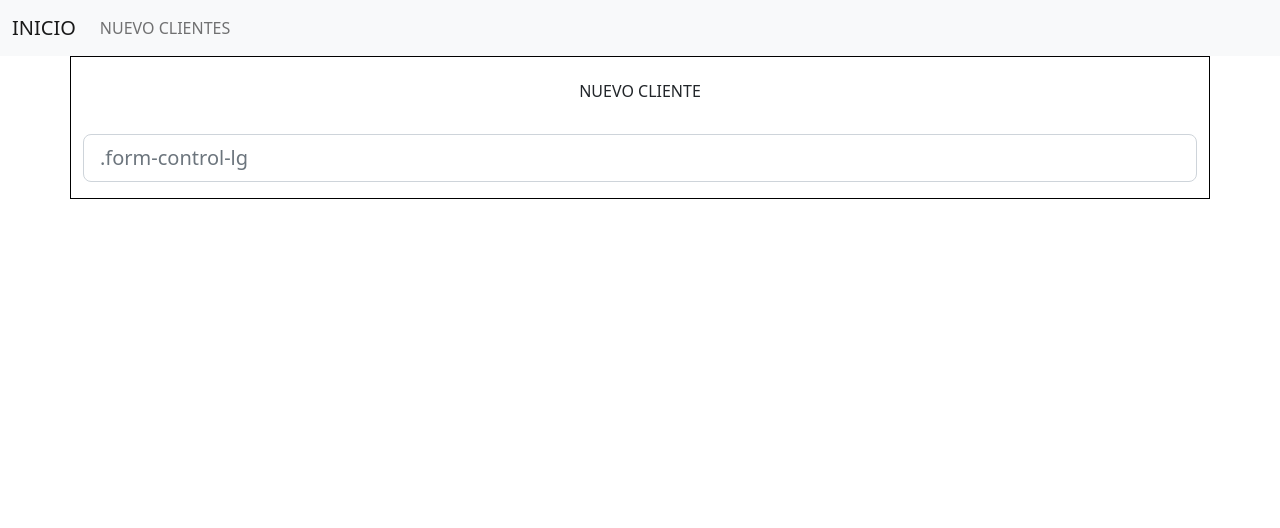
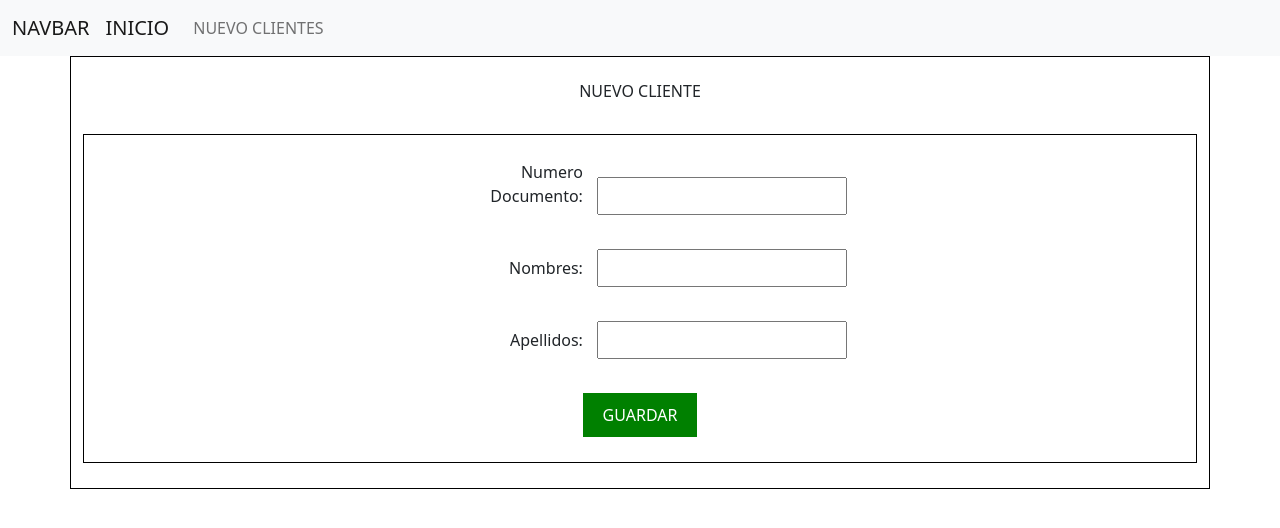
Before and after one commit to Jojans/Quiz_1_PG, a plain HTML site: page page_2.html in a window 1280 px wide. Drawn offline with nearby package versions, Linux system fonts and the light colour scheme.

Commit message:
Paginas 1, 2 y 3

```diff
--- a/index.css
+++ b/index.css
@@ -1,6 +1,7 @@
 .container{
     border: black 1px solid;
     text-align: center;
+    padding-bottom: 25px;
 }
 
 #title_pag1{
@@ -11,3 +12,32 @@
 .table-bordered{
     border: black 1px solid;
 }
+
+label {
+    display: inline-block;
+    width: 150px;
+    text-align: right;
+    margin-right: 10px;
+  }
+
+input[type="text"] {
+    width: 250px;
+    box-sizing: border-box;
+    padding: 5px;
+    margin-bottom: 10px;
+}
+
+form{
+    padding-top: 25px;
+    border: black 1px solid;
+    padding-bottom: 25px;
+}
+
+input[type="submit"] {
+    background-color: green;
+    color: white;
+    Border: none;
+    padding: 10px 20px;
+    font-size: 16px;
+    cursor: pointer;
+  }
--- a/page_2.html
+++ b/page_2.html
@@ -7,10 +7,38 @@
     <title>Quiz_1</title>
     <link href="https://cdn.jsdelivr.net/npm/bootstrap@5.2.3/dist/css/bootstrap.min.css" rel="stylesheet" integrity="sha384-rbsA2VBKQhggwzxH7pPCaAqO46MgnOM80zW1RWuH61DGLwZJEdK2Kadq2F9CUG65" crossorigin="anonymous">
     <link rel="stylesheet" href="./index.css">
+    <style>
+        input[type="text"] {
+            width: 250px;
+            box-sizing: border-box;
+            padding: 5px;
+            margin-bottom: 10px;
+        }
+
+        form{
+            padding-top: 25px;
+            border: black 1px solid;
+            padding-bottom: 25px;
+        }
+
+        input[type="submit"] {
+            background-color: green;
+            color: white;
+            Border: none;
+            padding: 10px 20px;
+            font-size: 16px;
+            cursor: pointer;
+        }
+
+
+
+
+    </style>
 </head>
 <body>
     <nav class="navbar navbar-expand-lg bg-light">
         <div class="container-fluid">
+            <a class="navbar-brand">NAVBAR</a>
         <a class="navbar-brand" href="./index.html">INICIO</a>
         <button class="navbar-toggler" type="button" data-bs-toggle="collapse" data-bs-target="#navbarScroll" aria-controls="navbarScroll" aria-expanded="false" aria-label="Toggle navigation">
             <span class="navbar-toggler-icon"></span>
@@ -25,26 +53,24 @@
             </li>
             </ul>
         </div>
-
         </div>
     </nav>
 
-        <div class="container">
-            <h6 id="title_pag1">NUEVO CLIENTE</h6>
-            <table class="table table-bordered">
-                <thead>
-                </thead>
-                <tbody>
-                    <tr>
-                        </h2><input class="form-control form-control-lg" type="text" placeholder=".form-control-lg" aria-label=".form-control-lg example">
-                    </tr>
-                </tbody>
-            </table>
+    <div class="container">
+        <h6 id="title_pag1">NUEVO CLIENTE</h6>
+        <form>
+            <label for="numero_documento">Numero Documento:</label>
+            <input type="text" id="numero_documento" name="numero_documento"><br><br>
 
-        </div>
+            <label for="nombres">Nombres:</label>
+            <input type="text" id="nombres" name="nombres"><br><br>
+
+            <label for="apellidos">Apellidos:</label>
+            <input type="text" id="apellidos" name="apellidos"><br><br>
+
+            <input type="submit" value="GUARDAR">
+        </form>
     </div>
-
-
     <script src="https://cdn.jsdelivr.net/npm/bootstrap@5.2.3/dist/js/bootstrap.bundle.min.js" integrity="sha384-kenU1KFdBIe4zVF0s0G1M5b4hcpxyD9F7jL+jjXkk+Q2h455rYXK/7HAuoJl+0I4" crossorigin="anonymous"></script>
 </body>
 </html>
```
Also changed, not shown: index.html (+14 -5 lines), page_3.html (+40 -17 lines).
